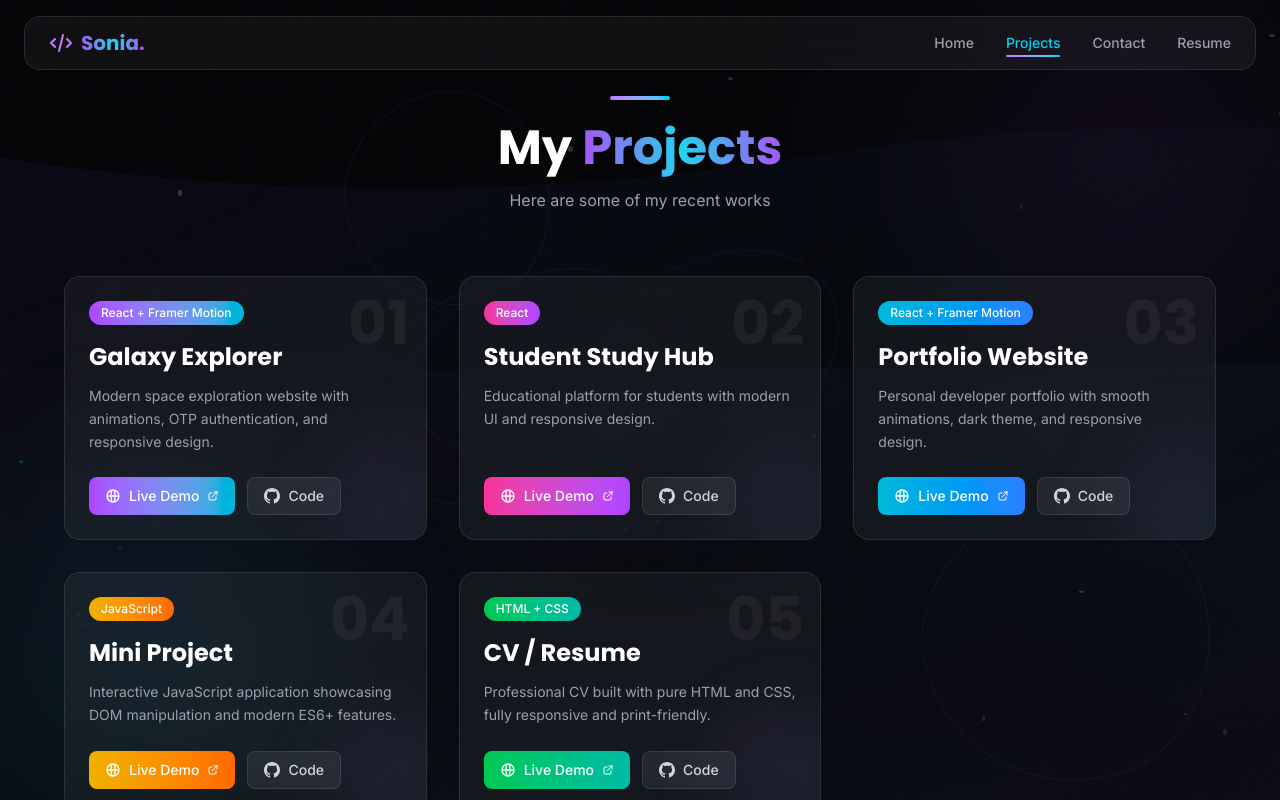
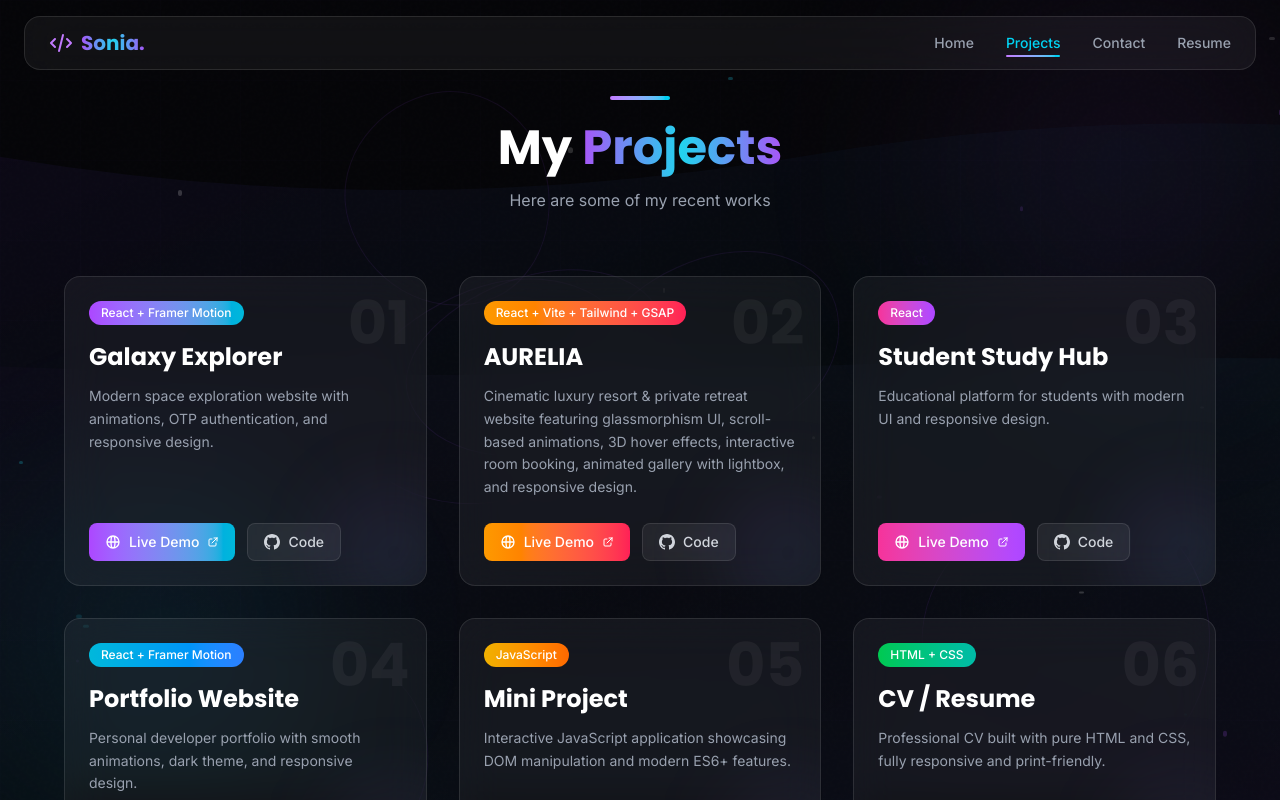
Before and after one commit to Sonia486/Portfolio, a React (Vite) app: page /projects in a window 1280 px wide. Shown: the top 800 px of the page. Built offline with nearby package versions, Linux system fonts and the light colour scheme.

Commit message:
feat: add AURELIA luxury resort project to portfolio

```diff
--- a/src/pages/ProjectsPage.jsx
+++ b/src/pages/ProjectsPage.jsx
@@ -32,6 +32,15 @@ const projects = [
   },
   {
     id: 2,
+    name: 'AURELIA',
+    tech: 'React + Vite + Tailwind + GSAP',
+    description: 'Cinematic luxury resort & private retreat website featuring glassmorphism UI, scroll-based animations, 3D hover effects, interactive room booking, animated gallery with lightbox, and responsive design.',
+    github: 'https://github.com/Sonia486',
+    live: 'https://lnkd.in/dz5gqJp5',
+    color: 'from-amber-500 to-rose-500',
+  },
+  {
+    id: 3,
     name: 'Student Study Hub',
     tech: 'React',
     description: 'Educational platform for students with modern UI and responsive design.',
@@ -40,7 +49,7 @@ const projects = [
     color: 'from-pink-500 to-purple-500',
   },
   {
-    id: 3,
+    id: 4,
     name: 'Portfolio Website',
     tech: 'React + Framer Motion',
     description: 'Personal developer portfolio with smooth animations, dark theme, and responsive design.',
@@ -49,7 +58,7 @@ const projects = [
     color: 'from-cyan-500 to-blue-500',
   },
   {
-    id: 4,
+    id: 5,
     name: 'Mini Project',
     tech: 'JavaScript',
     description: 'Interactive JavaScript application showcasing DOM manipulation and modern ES6+ features.',
@@ -58,7 +67,7 @@ const projects = [
     color: 'from-yellow-500 to-orange-500',
   },
   {
-    id: 5,
+    id: 6,
     name: 'CV / Resume',
     tech: 'HTML + CSS',
     description: 'Professional CV built with pure HTML and CSS, fully responsive and print-friendly.',
```
